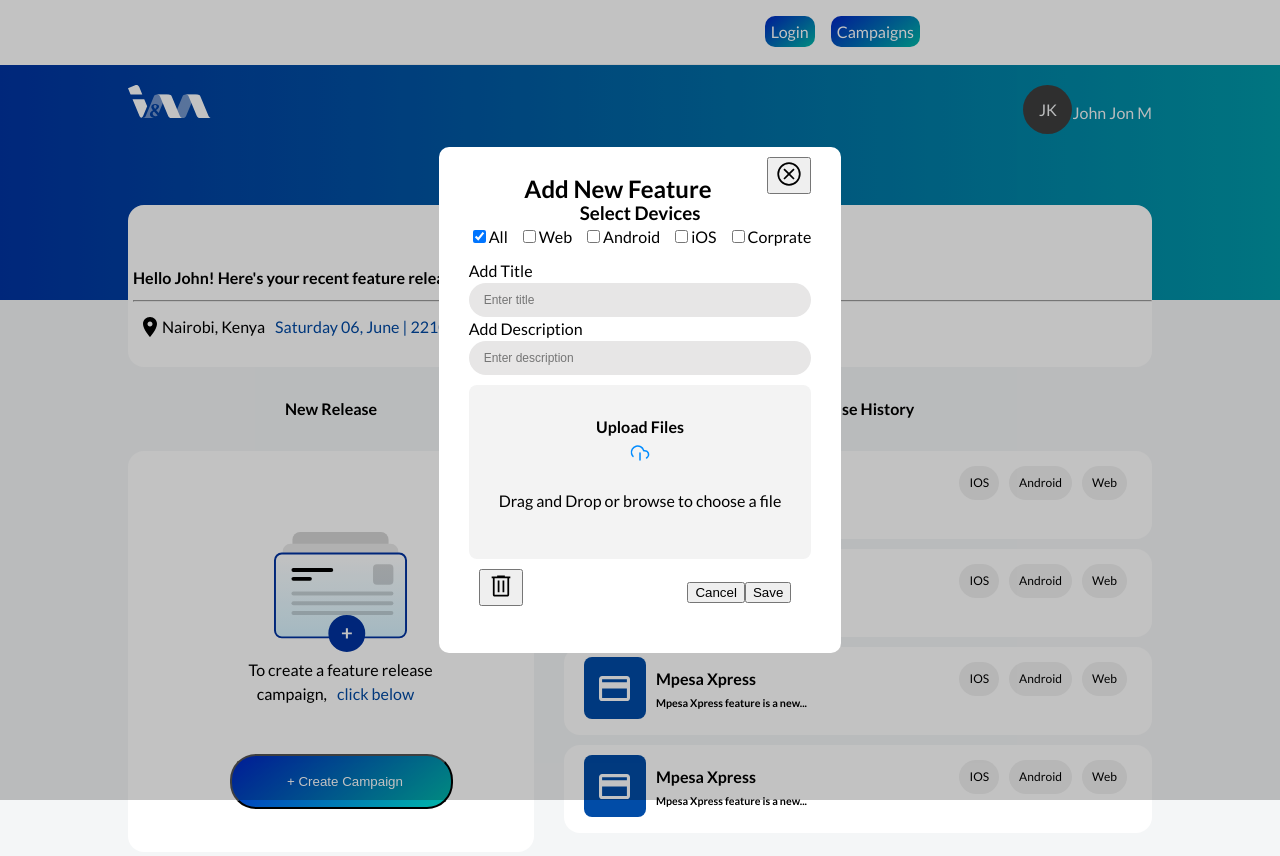
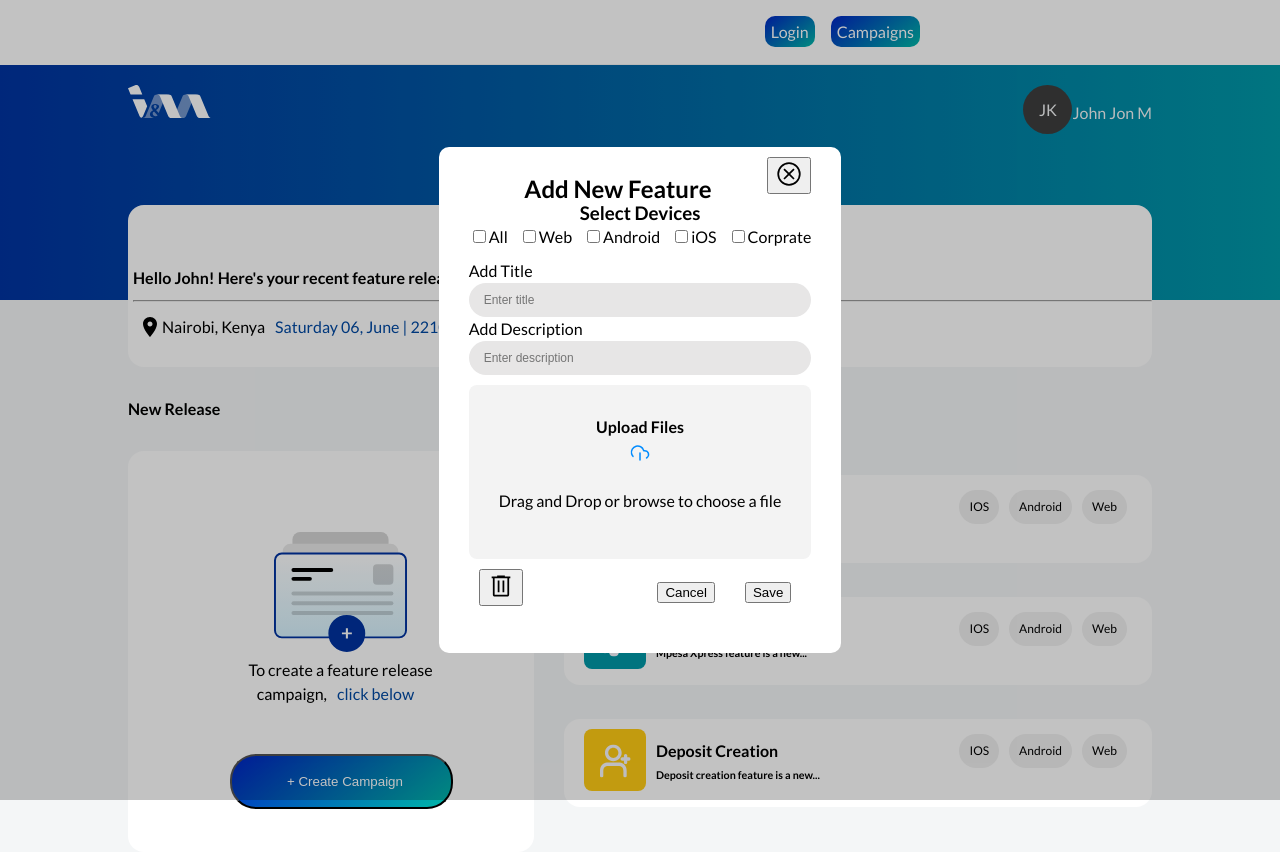
Before and after one commit to DannyMyles/Campaigns, a React (Create React App) app: page /campaign in a window 1280 px wide. Both pictures are taken after a click on the button "+ Create Campaign". Shown: the top 856 px of the page. Built offline with nearby package versions, Linux system fonts and the light colour scheme; data requests are answered from the project's data file; the HTML template or start-up script is replaced by a standard one.

Commit message:
creating a branch

```diff
--- a/package.json
+++ b/package.json
@@ -10,6 +10,7 @@
     "@types/node": "^16.18.3",
     "@types/react": "^18.0.25",
     "@types/react-dom": "^18.0.9",
+    "@types/uuid": "^8.3.4",
     "json-server": "^0.17.1",
     "react": "^18.2.0",
     "react-dom": "^18.2.0",
--- a/src/components/campaigns/Campaigns.tsx
+++ b/src/components/campaigns/Campaigns.tsx
@@ -22,13 +22,13 @@ const Campaigns = () => {
       let campaigns:Campaign[], setCompains:any;
       [campaigns, setCompains] = useState([]);
 
-      useEffect(() => {
-            fetch("http://localhost:4200/campaigns")
-                  .then(response => response.json())
-                  .then((campaigns:Campaign)=>{
-                    setCompains(campaigns);
-                  })
-      }, []);
+      ///useEffect(() => {
+          //  fetch("http://localhost:4200/campaigns")
+               //   .then(response => response.json())
+                //  .then((campaigns:Campaign)=>{
+                   // setCompains(campaigns);
+                 // })
+     // }, []);
 
       return (
 
@@ -94,13 +94,11 @@ const Campaigns = () => {
                                           </span>
                                     </div>
 
-
-
                                     <div className="create-button">
                                           <button onClick={() => { setOpenModal(true) }} > + Create Campaign</button>
                                     </div>
-                                    {openModal && <Modal setOpenModal={setOpenModal}>
-                                          <CreatCampaigns setOpenModal={setOpenModal} />
+                                  {openModal && <Modal setOpenModal={setOpenModal}>
+                                         <CreatCampaigns  />
                                     </Modal>}
                               </div>
 
@@ -127,7 +125,7 @@ const Campaigns = () => {
                               </div>)}
 
                               <br />
-                              {/* <div className="campaign flex-contentbtn">
+                               <div className="campaign flex-contentbtn">
                                     <div className='logo'><img src={buy_goods} alt="buy_goods" /></div>
                                     <div className='des'>
                                           <h4>Buy Goods & Services </h4>
@@ -139,8 +137,8 @@ const Campaigns = () => {
                                           <div className='device os-icon'><span className="IOS">Web</span></div>
                                     </div>
 
-                              </div> */}
-                              {/* <br />
+                              </div>
+                               <br />
                               <div className="campaign flex-contentbtn">
                                     <div className='logo'><img src={user_configuration} alt="user_configuration" /></div>
                                     <div className='des'>
@@ -153,8 +151,8 @@ const Campaigns = () => {
                                           <div className='device os-icon'><span className="IOS">Web</span></div>
                                     </div>
 
-                              </div> */}
-                              {/* <br />
+                              </div>
+                               <br />
                               <div className="campaign flex-contentbtn">
                                     <div className="logo"><img src={deposit_creation} alt="deposit_creation" /></div>
                                     <div className='des'>
@@ -167,7 +165,7 @@ const Campaigns = () => {
                                           <div className='device os-icon'><span className="IOS">Web</span></div>
                                     </div>
 
-                              </div> */}
+                              </div >
                         </div>
                   </div>
             </div>
--- a/src/components/campaigns/campaigns.css
+++ b/src/components/campaigns/campaigns.css
@@ -88,12 +88,13 @@ a{
     text-align: center;
 }
 .release-hitory{
-
+    text-align: left;
     padding-left: 30px;
     width: 70%;
 }
 .release-title{
     margin:30px 0;
+    text-align: left;
 }
 
 .campaign{
--- a/src/components/createCampaigns/CreatCampaigns.tsx
+++ b/src/components/createCampaigns/CreatCampaigns.tsx
@@ -2,17 +2,42 @@ import './createCampaigns.css'
 import upload from '../../images/campaing/upload.svg';
 import removeIcon from  '../../images/campaing/remove.svg'
 import { useState } from 'react';
+import {v4 as uuid} from 'uuid'
 
-type CreateCampaignsProps ={
-  setOpenModal: Function
+
+const CreateCampaignsProps=()=>{
+const campaignData = [{
+      id: uuid(),
+      campaignTitle:"Term Deposit Renewal",
+campaignDescription:"New Term Deposit",
+ campaignFile:"jpeg"
+}]
+const [details, setDetails]=useState(campaignData
+
+);
+
+//function handlecheckBox (e){
+// setOs(e.target.value)
+//}
+const handleChange=(e: React.ChangeEvent<HTMLInputElement>)=>{
+const {name,value}=e.target
+ setDetails((prev)=>{
+      return {...prev,[name]: value};
+
+ })
+
+};
+const handleSubmit = (e: React.MouseEvent<HTMLButtonElement, MouseEvent>) => {
+e.preventDefault();
+console.log(details);
 }
+//const CreatCampaigns = ({setOpenModal }:CreateCampaignsProps) => {  const [os, setOs] =useState("All")
 
-const CreatCampaigns = ({setOpenModal }:CreateCampaignsProps) => {  const [os, setOs] =useState("All")
+//function handlecheckBox (evt:any){
+ //console.log(evt.target.value)
+// setOs(evt.target.value)
+//console.log(details);
 
-function handlecheckBox (evt:any){
- console.log(evt.target.value)
- setOs(evt.target.value)
-}
 
 return (
 <div className='campaign-form'>
@@ -23,31 +48,33 @@ return (
 </div>
 <h3>Select Devices</h3>
 <div className='os-check'>
-                   <label><input type="checkbox" checked={ os === 'All'}  value='All' onChange={handlecheckBox}/>All</label>
-                   <label><input type="checkbox" checked={os === 'web'} value='web' onChange={handlecheckBox} />Web</label>
-                   <label><input type="checkbox" checked={os === 'Android'} value='Android' onChange={handlecheckBox} />Android</label>
-                   <label><input type="checkbox" checked={os === 'iOS'} value='iOS' onChange={handlecheckBox} />iOS</label>
-                   <label><input type="checkbox" checked={os ==='Corprate'} value='Corprate' onChange={handlecheckBox}  />Corprate</label>
+<label><input type="checkbox"  />All</label>
+<label><input type="checkbox" />Web</label>
+<label><input type="checkbox"    />Android</label>
+<label><input type="checkbox"   />iOS</label>
+<label><input type="checkbox"   />Corprate</label>
 </div>
 <div className="input-box ">
  <label>Add Title</label>
-                   <input type="text" placeholder='Enter title'/>
+<input type="text" name="campaignTitle" onChange={handleChange} placeholder='Enter title'/>
+<label>Add Description</label>
+<input type="text" name="campaignDescription" onChange={handleChange} placeholder='Enter description'/>
+</div><div className="btn-icons uploadIcon">
+<h4>Upload Files</h4>
+ <label>
+<input type="file"  onChange={handleChange} name="campaignFile"/>
+<img src={upload}    alt="" placeholder='Drag and Drop or browse to choose a file'/>
+<p>Drag and Drop or browse to choose a file</p>
+  </label>
 
-                   <label>Add Description</label>
-                   <input type="text" placeholder='Enter description'/>
-             </div>
-             <div className="btn-icons uploadIcon">
-                   <h4>Upload Files</h4>
-                    <img src={upload} alt="" placeholder='Drag and Drop or browse to choose a file'/>
-                    <p>Drag and Drop or browse to choose a file</p>
 </div>
 <div className="form-actions">
 <div className="btn-icons">
 <button> <img src={removeIcon} alt="Remove" /> </button>
 </div>
 <div className="action-right">
-                         <div><button onClick={() => { setOpenModal(false) }} >Cancel</button></div>
-                         <div><button>Save</button></div>
+ <div className="btn1"><button>Cancel</button></div>
+<div id="btn2"><button onClick={handleSubmit }>Save</button></div>
  </div>
 </div>
  </form>
@@ -55,4 +82,4 @@ return (
 )
 }
 
-export default CreatCampaigns
+export default CreateCampaignsProps
--- a/src/components/createCampaigns/createCampaigns.css
+++ b/src/components/createCampaigns/createCampaigns.css
@@ -3,12 +3,17 @@
     background-color: #fff;
 
   }
-
+  input[type="file"] {
+    display: none;}
 .uploadIcon{
     width: 100%;
     padding: 30px;
     border-radius: 8px;
     background-color: #f3f3f3;
+}
+.btn1 {
+    margin-right: 30px;
+
 }
 .os-check{
     justify-content: space-between;
```
Also changed, not shown: 1 other file (tests, documents, lock files or other folders). Lines whose indentation alone changed are shown as unchanged.
